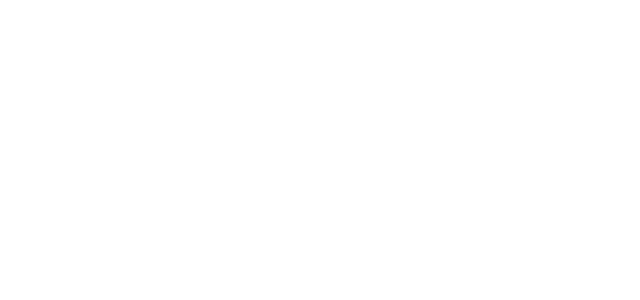
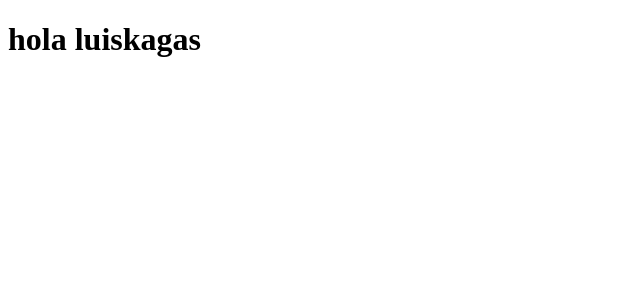
Before and after one commit to LuisCRangel/Meal-APi, a React (Vite) app: page / in a window 1280 px wide. Shown: the top 300 px of the page, without its empty margins (0-640 px from the left). Built offline with nearby package versions, Linux system fonts and the light colour scheme.

Commit message:
file/App.jsx/h1

```diff
--- a/src/App.jsx
+++ b/src/App.jsx
@@ -5,7 +5,7 @@
 
   return (
     <div className="App">
-
+     <h1>hola luiskagas</h1>
     </div>
   )
 }
```
